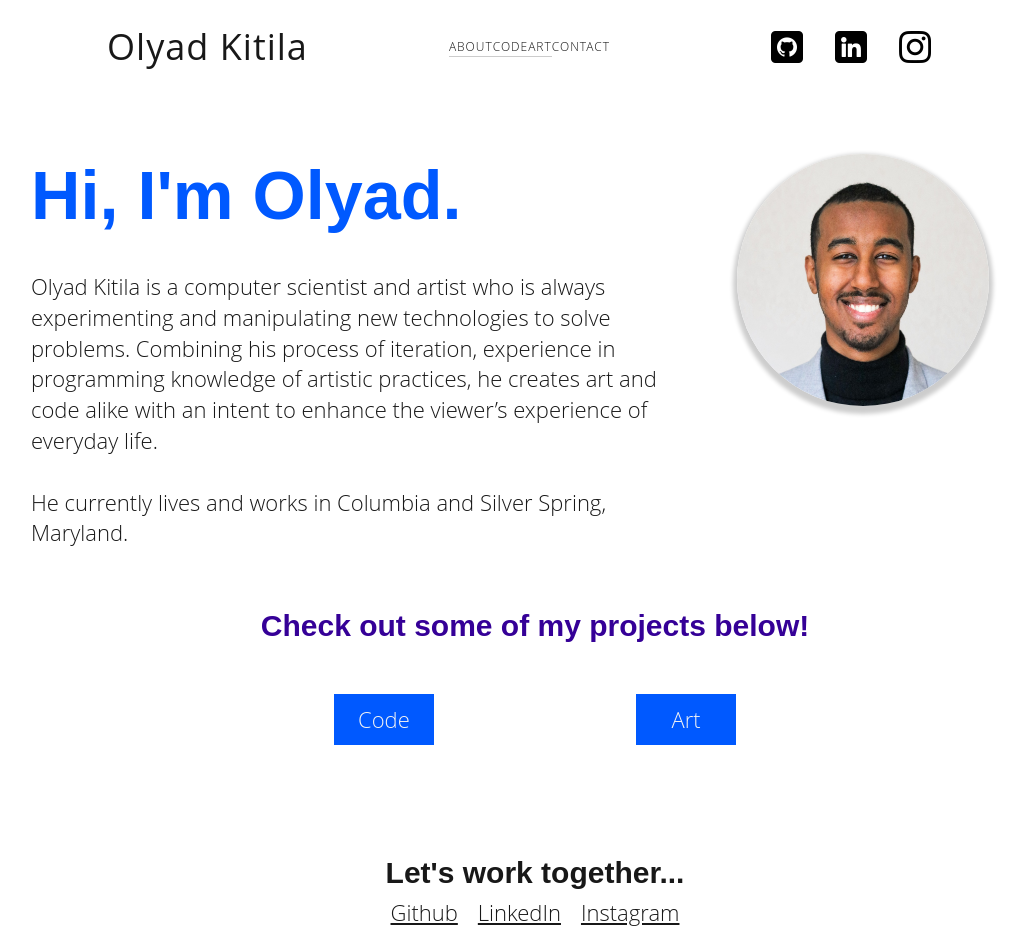
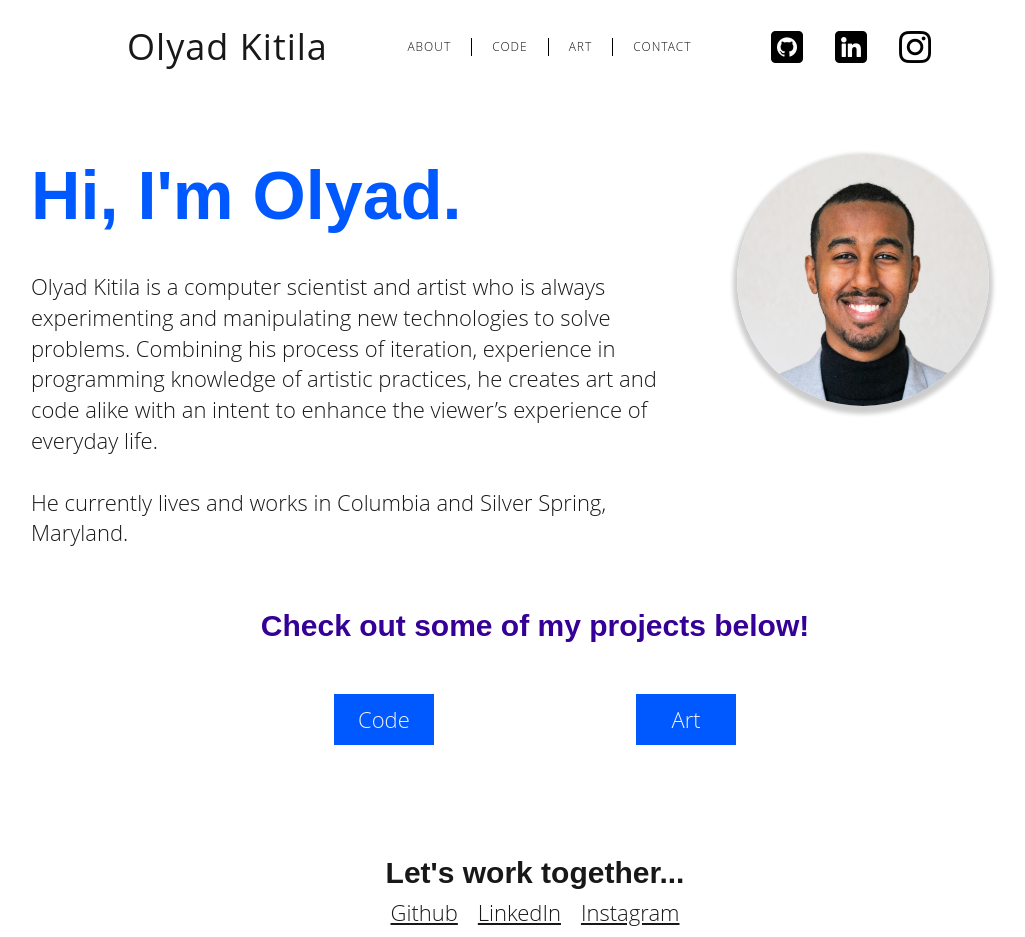
Before and after one commit to thymetime/Module-12-React, a React (Vite) app in the folder Portfolio/: page / in a window 1280 px wide. Shown: the whole page, without its empty margins (105-1130 px from the left). Built offline with nearby package versions, Linux system fonts and the light colour scheme.

Commit message:
fixing social icon formatting/borders

```diff
--- a/Portfolio/src/Nav.css
+++ b/Portfolio/src/Nav.css
@@ -27,7 +27,7 @@ override bootstrap CSS rules with the same name
 
 /* Applies a right border to every child except the very last one */
 .nav-tabs_custom > *:not(:last-child) {
-  border-bottom: 1px solid #ccc;
+  border-right: 1px solid black;
 }
 
 .nav-icons_custom {
@@ -44,7 +44,7 @@ override bootstrap CSS rules with the same name
 
 .nav-item_custom {
     font-size: 1.2rem;
-    padding: 2rem auto;
+    padding: 0 2rem;
 }
 
 .nav-link {
```
